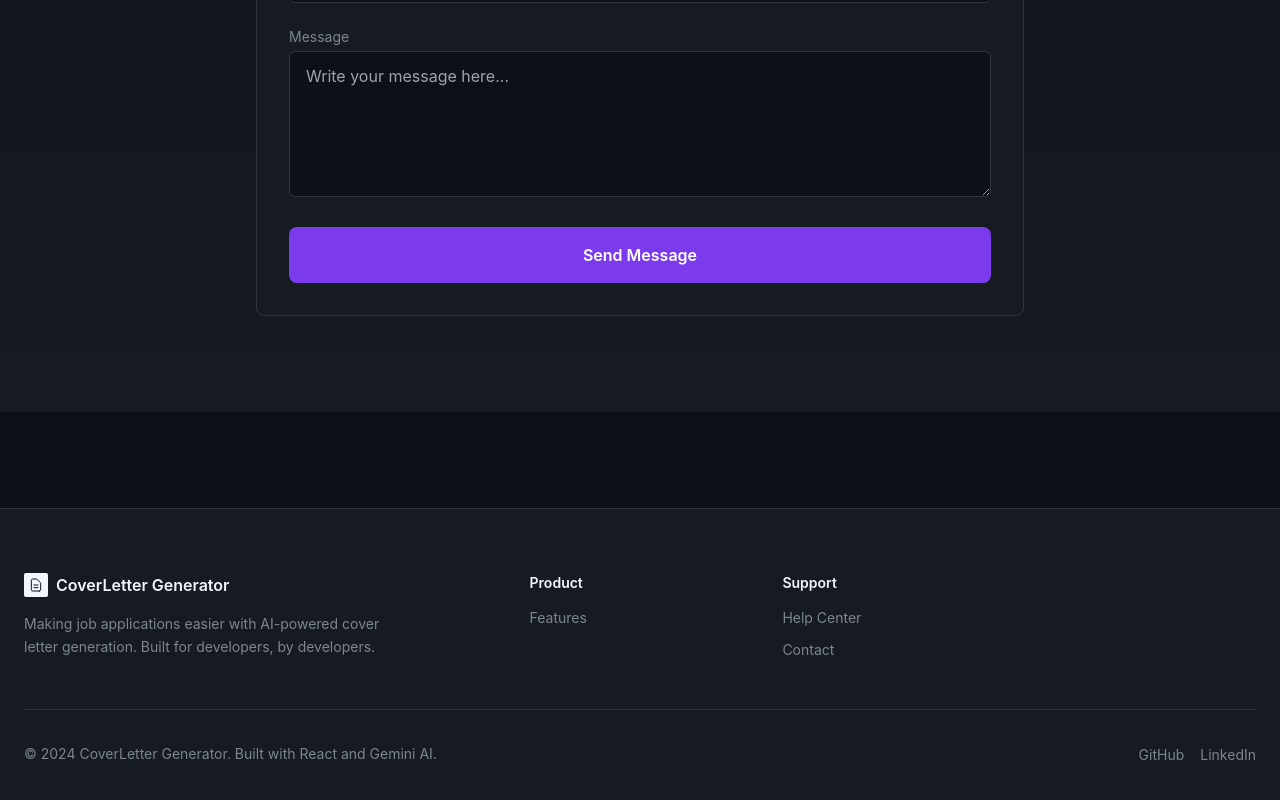
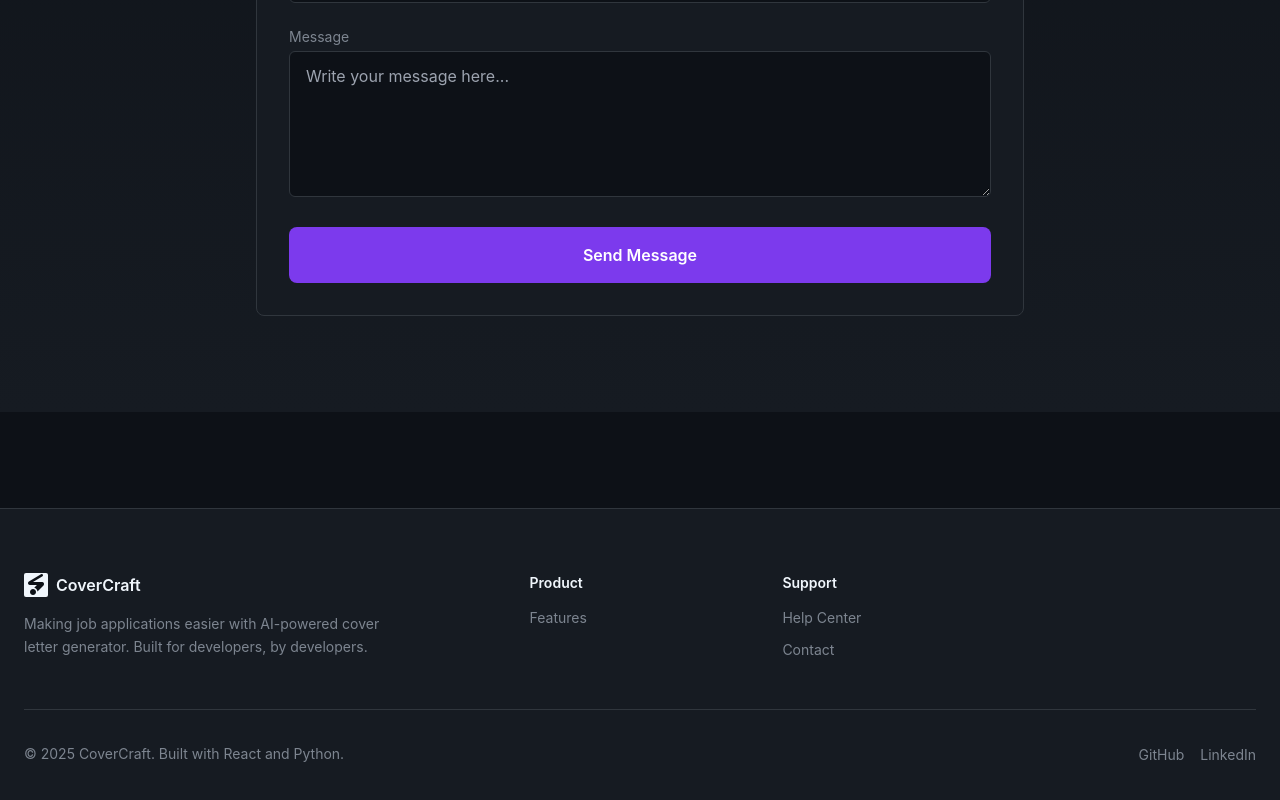
Before and after one commit to jagruti261/cover-letter-agent, a React (Create React App) app in the folder frontend/: page / in a window 1280 px wide. Shown: the part 3662-4462 px from the top of the page. Built offline with nearby package versions, Linux system fonts and the light colour scheme; no server answers.

Commit message:
Update App.js

```diff
--- a/frontend/src/App.js
+++ b/frontend/src/App.js
@@ -441,14 +441,14 @@ function App() {
             <div className="col-span-2">
               <div className="flex items-center space-x-2 mb-4">
                 <div className="w-6 h-6 bg-[#f0f6fc] text-[#0d1117] rounded-sm flex items-center justify-center">
-                  <svg className="w-4 h-4" fill="currentColor" viewBox="0 0 24 24">
-                    <path d="M9 12h6m-6 4h6m2 5H7a2 2 0 01-2-2V5a2 2 0 012-2h5.586a1 1 0 01.707.293l5.414 5.414a1 1 0 01.293.707V19a2 2 0 01-2 2z" stroke="currentColor" strokeWidth={1.5} fill="none" strokeLinecap="round" strokeLinejoin="round" />
-                  </svg>
+                  <span className="material-symbols-outlined text-[20px]">
+                    stylus_laser_pointer
+                  </span>
                 </div>
-                <span className="font-semibold text-[#f0f6fc]">CoverLetter Generator</span>
+                <span className="font-semibold text-[#f0f6fc]">CoverCraft</span>
               </div>
               <p className="text-[#7d8590] text-sm max-w-sm leading-relaxed">
-                Making job applications easier with AI-powered cover letter generation.
+                Making job applications easier with AI-powered cover letter generator.
                 Built for developers, by developers.
               </p>
             </div>
@@ -484,7 +484,7 @@ function App() {
 
           <div className="border-t border-[#30363d] mt-12 pt-8 flex flex-col md:flex-row justify-between items-center">
           <p className="text-[#7d8590] text-sm">
-            © 2024 CoverLetter Generator. Built with React and Gemini AI.
+            © 2025 CoverCraft. Built with React and Python.
           </p>
 
           <div className="flex items-center space-x-4 mt-4 md:mt-0">
```
